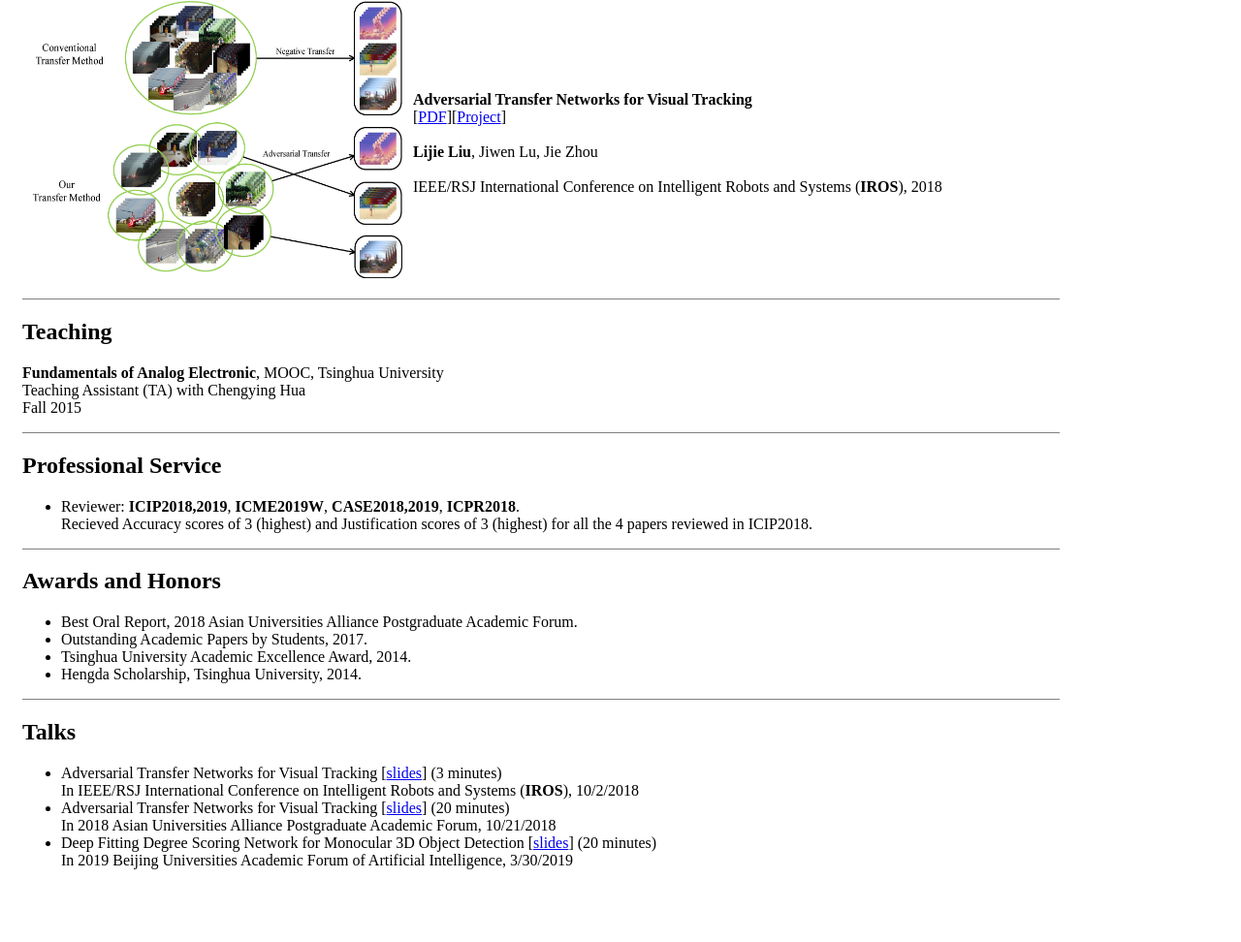
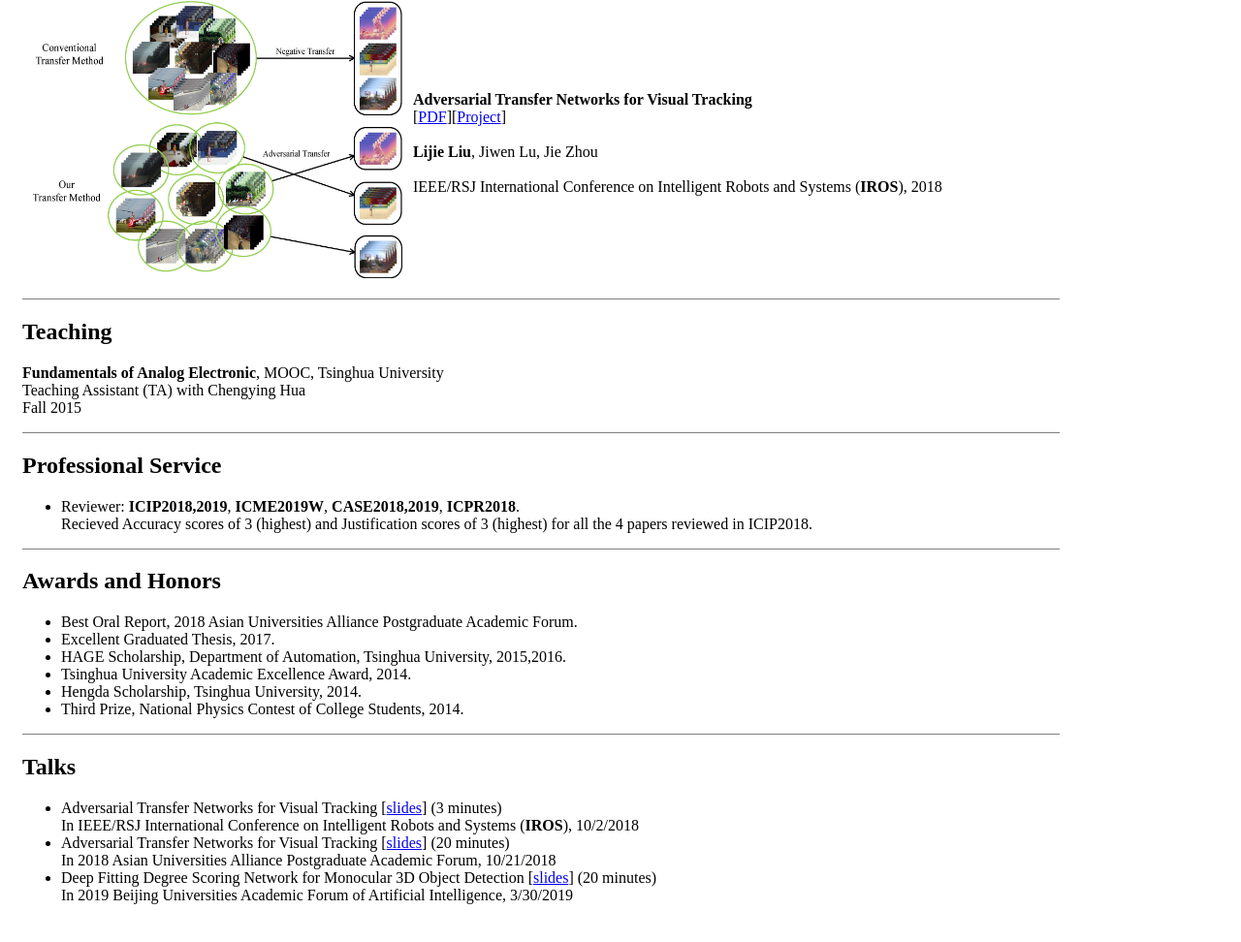
Before and after one commit to liulj13/liulj13.github.io, a plain HTML site: page index.html in a window 1280 px wide. Shown: the part 1153-2125 px from the top of the page at 97% size. Before the commit the page ends 2089 px from the top, so only its background shows below. Drawn offline with Linux system fonts and the light colour scheme.

Commit message:
Update index.html

```diff
--- a/index.html
+++ b/index.html
@@ -40,7 +40,7 @@
         <h2>Biography</h2>
         I am a third-year Master Candidate (2017-) at the <a href="https://www.tsinghua.edu.cn/publish/auen/">Department of Automation</a> of <a href="https://www.tsinghua.edu.cn/publish/thu2018en/index.htm">Tsinghua University</a> supervised by Professor <a href="http://ivg.au.tsinghua.edu.cn/Jiwen_Lu/">Jiwen Lu</a>. My Bachelor's degree is received from the Department of Automation at <a href="https://www.tsinghua.edu.cn/publish/thu2018en/index.htm">Tsinghua University</a>. <br>
 
-        <br>See <a href="resources/Resume.pdf">here</a> for my resume.<br>
+        <br>See <a href="resume.pdf">here</a> for my resume.<br>
 
         <!--*********************************************************************************************************************************-->
         <!--Research Interests-->
@@ -141,9 +141,11 @@
         <font face="helvetica, ariel, 'sans serif'"></font>
         <ul cellspacing="10">
           <li>Best Oral Report, 2018 Asian Universities Alliance Postgraduate Academic Forum.</li>
-          <li>Outstanding Academic Papers by Students, 2017.</li>
+          <li>Excellent Graduated Thesis, 2017.</li>
+          <li>HAGE Scholarship, Department of Automation, Tsinghua University, 2015,2016.</li>
           <li>Tsinghua University Academic Excellence Award, 2014.</li>
           <li>Hengda Scholarship, Tsinghua University, 2014.</li>
+          <li>Third Prize, National Physics Contest of College Students, 2014.</li>
         </ul>
 
         <!--*********************************************************************************************************************************-->
```
